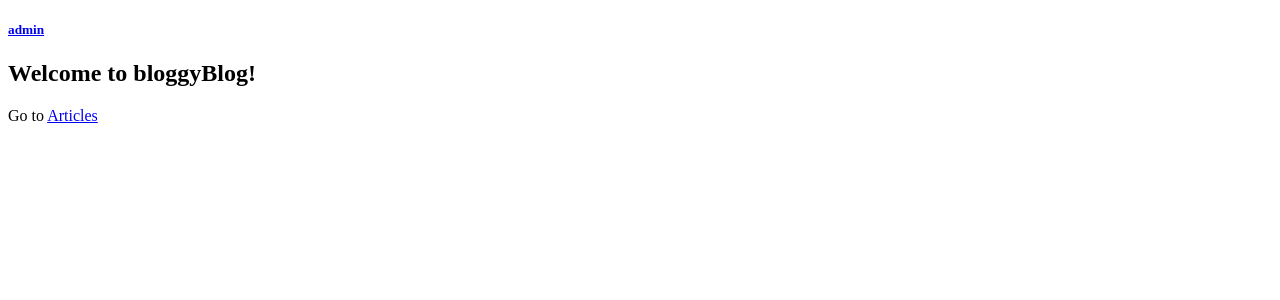
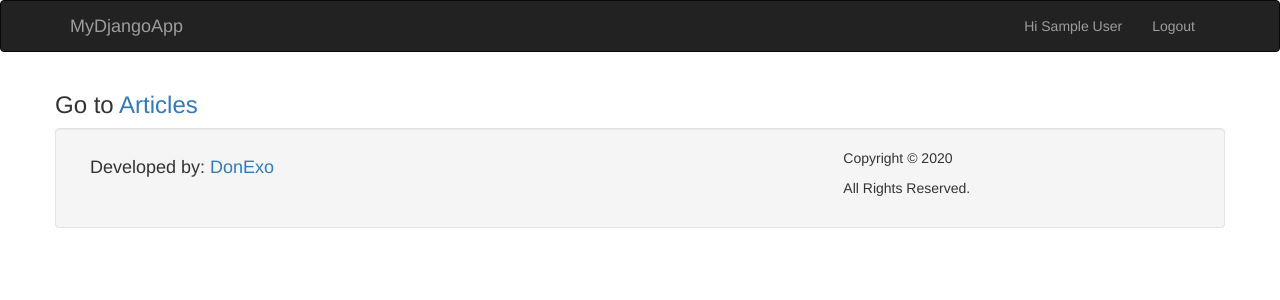
Before and after one commit to DonExo/bloggyBlog, a Django app: page / in a window 1280 px wide. Shown: the top 300 px of the page. Run offline with Django 3.2, Linux system fonts and the light colour scheme; the visitor is signed in with stand-in values (Sample User, id 1); parts of the project's set-up code (start-up, migrations or seed data) failed here and were passed over; some libraries are stand-ins or nearby versions.

Commit message:
Added django-registration-redux magic

```diff
--- a/bloggyBlog/urls.py
+++ b/bloggyBlog/urls.py
@@ -10,7 +10,8 @@ urlpatterns = [
     path('api/', include('api.urls')),
     path('admin/', admin.site.urls),
 
-    # path('login', )
+    # Django-registration-redux MAGIC
+    path('accounts/', include('registration.backends.default.urls')),
 
 
     path("schema/", Schema.as_view()),
--- a/requirements.txt
+++ b/requirements.txt
@@ -1,13 +1,17 @@
 attrs==19.3.0
+confusable-homoglyphs==3.2.0
 dj-database-url==0.5.0
 Django==2.2.10
 django-heroku==0.3.1
+django-registration==3.1
+django-registration-redux==2.7
 django-schema-graph==1.2.0
 djangorestframework==3.11.0
 djangorestframework-simplejwt==4.3.0
 freezegun==0.3.15
 gunicorn==20.0.4
 psycopg2==2.8.4
+psycopg2-binary==2.8.4
 PyJWT==1.7.1
 python-dateutil==2.8.1
 pytz==2019.3
--- a/templates/base.html
+++ b/templates/base.html
@@ -1,21 +1,69 @@
 <!DOCTYPE html>
 <html lang="en">
 <head>
-    <meta charset="UTF-8">
-    <title>Bloggy bloggyasd</title>
+    {% block title %}
+        <title>BloggyBlog</title>
+    {% endblock %}
+
+    {% block meta %}
+        <meta charset="utf-8">
+        <meta name="viewport" content="width=device-width, initial-scale=1">
+    {% endblock %}
+
+    <link rel="stylesheet" href="//maxcdn.bootstrapcdn.com/bootstrap/3.3.7/css/bootstrap.min.css">
+
 </head>
-<body>
+<body class="override">
+    <nav class="navbar navbar-inverse" role="navigation">
+        <div class="container">
+            <div class="navbar-header">
+                <button type="button" class="navbar-toggle collapsed" data-toggle="collapse" data-target="#navbar" aria-expanded="false">
+                    <span class="sr-only">Toggle navigation</span>
+                    <span class="icon-bar"></span>
+                    <span class="icon-bar"></span>
+                    <span class="icon-bar"></span>
+                </button>
+                <a class="navbar-brand" href="/mymodule/">MyDjangoApp</a>
+            </div>
+
+            <div id="navbar" class="collapse navbar-collapse">
+                <ul class="nav navbar-nav navbar-right">
+                    {% if user.is_authenticated %}
+                        <li><a href="#">Hi {{ user }}</a></li>
+                        <li><a href={% url 'auth_logout' %}>Logout</a></li>
+                    {% else %}
+                        <li><a href={% url 'auth_login' %}>Log-in</a></li>
+                        <li><a href={% url 'registration_register' %}>Register</a></li>
+                    {% endif %}
+
+                </ul>
+            </div>
+        </div>
+    </nav>
 
 
-{% if request.user.is_superuser %} <h5><a href="/admin/">admin</a></h5> {% endif %}
+    <div class="container">
+        <div class="row">
+            <h3>Go to <a href="{% url 'frontend:article-list' %}">Articles</a></h3>
+        </div>
 
+        <div class="row">
+            {% block content %}{% endblock %}
+        </div>
+    </div>
 
-<h2>Welcome to bloggyBlog!</h2>
-
-
-{% block content %}
-    Go to <a href="{% url 'frontend:article-list' %}">Articles</a>
-{% endblock %}
-
+    <footer>
+        <div class="container">
+            <div class="row well ml-t">
+                <div class="col-lg-8 col-md-8">
+                    <h4>Developed by: <a href="#" target="_blank">DonExo</a></h4>
+                </div>
+                <div class="col-lg-4 col-md-4">
+                    <p class="m-t">Copyright &copy 2020</p>
+                    <p>All Rights Reserved.</p>
+                </div>
+            </div>
+        </div>
+    </footer>
 </body>
 </html>
```
Also changed, not shown: bloggyBlog/settings.py (+17 -5 lines).
